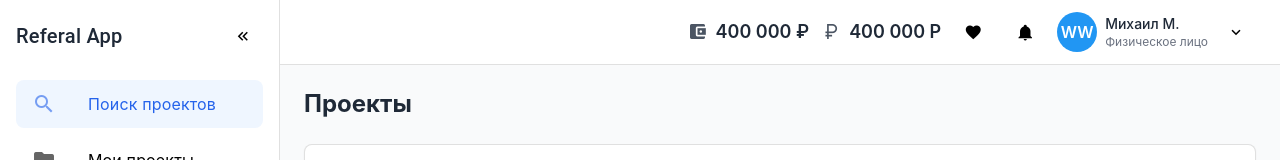
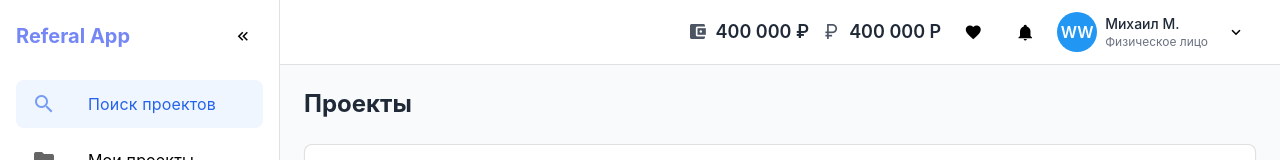
Before and after one commit to akkago/Referalochka, a Vue app: page / in a window 1280 px wide. Shown: the top 160 px of the page. Built offline with nearby package versions, Linux system fonts and the light colour scheme; the HTML template or start-up script is replaced by a standard one.

Commit message:
fix UI 5

```diff
--- a/src/components/AppNavigation.vue
+++ b/src/components/AppNavigation.vue
@@ -9,7 +9,8 @@
       <div class="d-flex justify-space-between align-center mb-6">
         <div
           v-if="!isCollapsed"
-          class="text-h6 font-bold text-gray-800"
+          class="app-title cursor-pointer hover:text-blue-600 transition-colors"
+          @click="goToHome"
         >
           {{ APP_NAME }}
         </div>
@@ -123,9 +124,11 @@
 
 <script setup lang="ts">
 import { ref, onMounted, computed } from 'vue'
+import { useRouter } from 'vue-router'
 import { useNavigation } from '@/composables/useNavigation'
-import { APP_NAME } from '@/constants'
+import { APP_NAME, ROUTES } from '@/constants'
 
+const router = useRouter()
 const { updatedNavigationItems, navigateTo } = useNavigation()
 
 const isCollapsed = ref(false)
@@ -147,6 +150,10 @@ const handleNavigationClick = (id: string) => {
   navigateTo(id)
 }
 
+const goToHome = () => {
+  router.push({ name: ROUTES.PROJECTS })
+}
+
 const toggleCollapse = () => {
   isCollapsed.value = !isCollapsed.value
   // Сохраняем состояние в localStorage
@@ -163,6 +170,12 @@ onMounted(() => {
 </script>
 
 <style scoped>
+.app-title {
+  font-size: 1.25rem;
+  font-weight: 700;
+  color: #7587F4;
+}
+
 .v-list-item {
   min-height: 48px;
   padding: 12px 16px;
```
